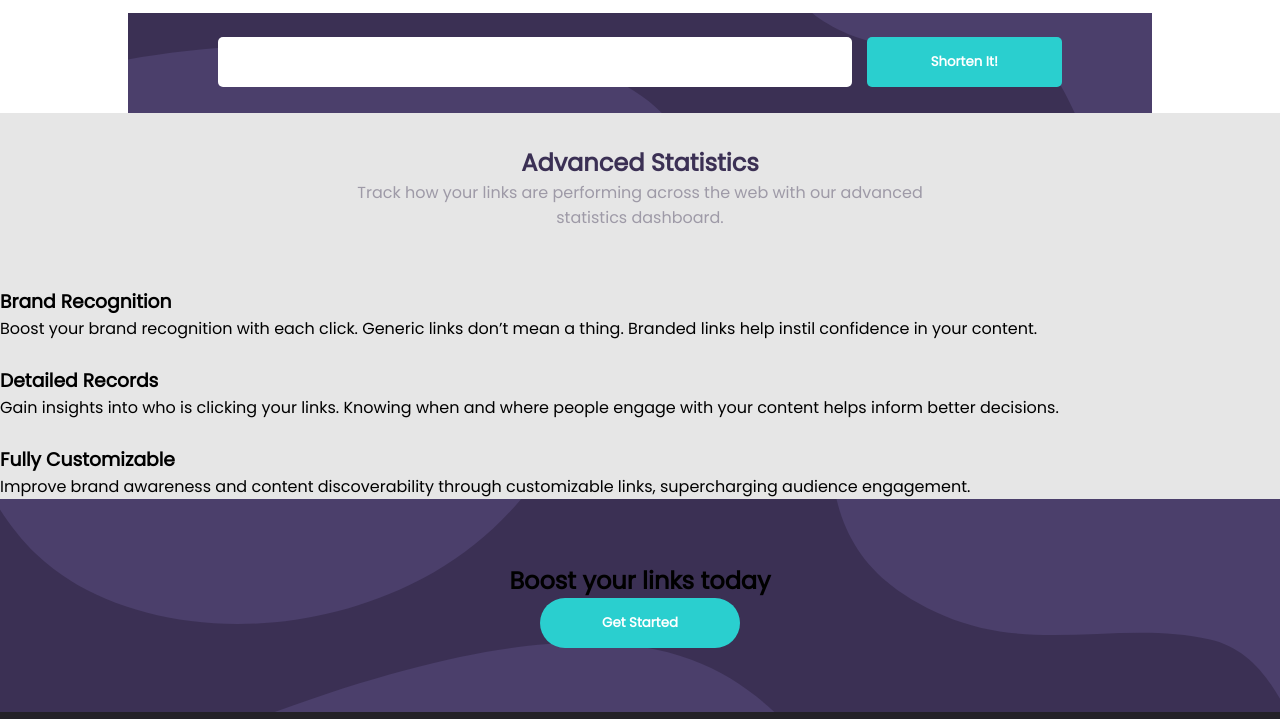
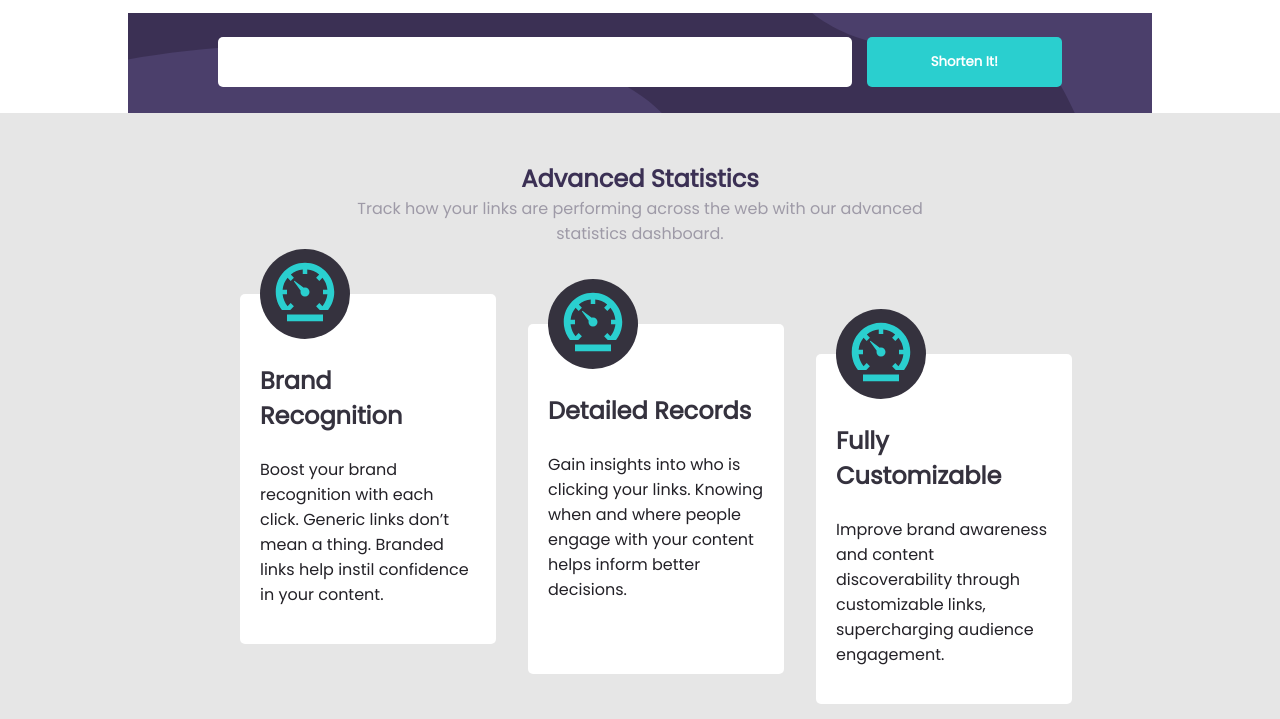
Before and after one commit to zahidi14/URL-Shortening-API, a plain HTML site: page index.html in a window 1280 px wide. Shown: the part 690-1409 px from the top of the page. Drawn offline with nearby package versions, Linux system fonts and the light colour scheme.

Commit message:
final desktop style

```diff
--- a/index.html
+++ b/index.html
@@ -13,6 +13,7 @@
     .attribution { font-size: 11px; text-align: center; }
     .attribution a { color: hsl(228, 45%, 44%); }
   </style>
+  <script src="https://unpkg.com/ionicons@4.5.10-0/dist/ionicons.js"></script>
 </head>
 <body>
   <header>
@@ -60,24 +61,31 @@
           </div>
           <div class="card-cont">
             <div class="card">
-              <img src="" alt="">
-              <h3>Brand Recognition</h3>
+                <div class="circle">
+                    <h1><ion-icon name="speedometer"></ion-icon></h1>
+                </div>
+              <h2>Brand Recognition</h2>
               <p>
                   Boost your brand recognition with each click. Generic links don’t
                   mean a thing. Branded links help instil confidence in your content.
                 </p>
             </div>
-            <div class="card">
-                <img src="" alt="">
-                <h3>Detailed Records</h3>
+            <div class="card b">
+              <div class="circle">
+                  <h1><ion-icon name="speedometer"></ion-icon></h1>
+              </div>
+
+                <h2>Detailed Records</h2>
                 <p>
                     Gain insights into who is clicking your links. Knowing when and where
                     people engage with your content helps inform better decisions.
                   </p>
             </div>
-            <div class="card">
-                  <img src="" alt="">
-                  <h3>Fully Customizable</h3>
+            <div class="card c">
+                <div class="circle">
+                    <h1><ion-icon name="speedometer"></ion-icon></h1>
+                </div>
+                  <h2>Fully Customizable</h2>
                   <p>
                       Improve brand awareness and content discoverability through customizable
                       links, supercharging audience engagement.
--- a/style.less
+++ b/style.less
@@ -124,6 +124,51 @@ section{width: 100%}
  #card{
      .content{
          background-color: @GrayBack;
+         display: block;
+         padding: 1em 0;
+         .card-cont{
+             display: flex;
+             justify-content: center;
+             width: 100%;
+             margin-top: 1em;
+             .a{
+                 margin-top: 0;
+             }
+             .b{
+                margin-top: 30px;
+             }
+             .c{
+                 margin-top: 60px;
+             }
+             .card{
+                 width: 20%;
+                 height: 350px;
+                 background-color: #fff;
+                 margin-left: 2em;
+                 border-radius: 5px;
+                 padding: 20px;
+                 .circle {
+                    border-radius: 50%;
+                    width: 90px;
+                    height: 90px;
+                    background-color: @VeryDarkBlue;
+                    display: block;
+                    text-align: center;
+                    margin-top: -65px;
+                    h1{
+                        color: @Cyan;
+                    }
+                  }
+                h2{
+                    color: @VeryDarkBlue;
+                    font-weight: bolder;
+                    margin: 1em 0;
+                }
+                p{
+                    color: @VeryDarkViolet;
+                }
+             }
+         }
      }
  }
 
```
Also changed, not shown: style.css.
